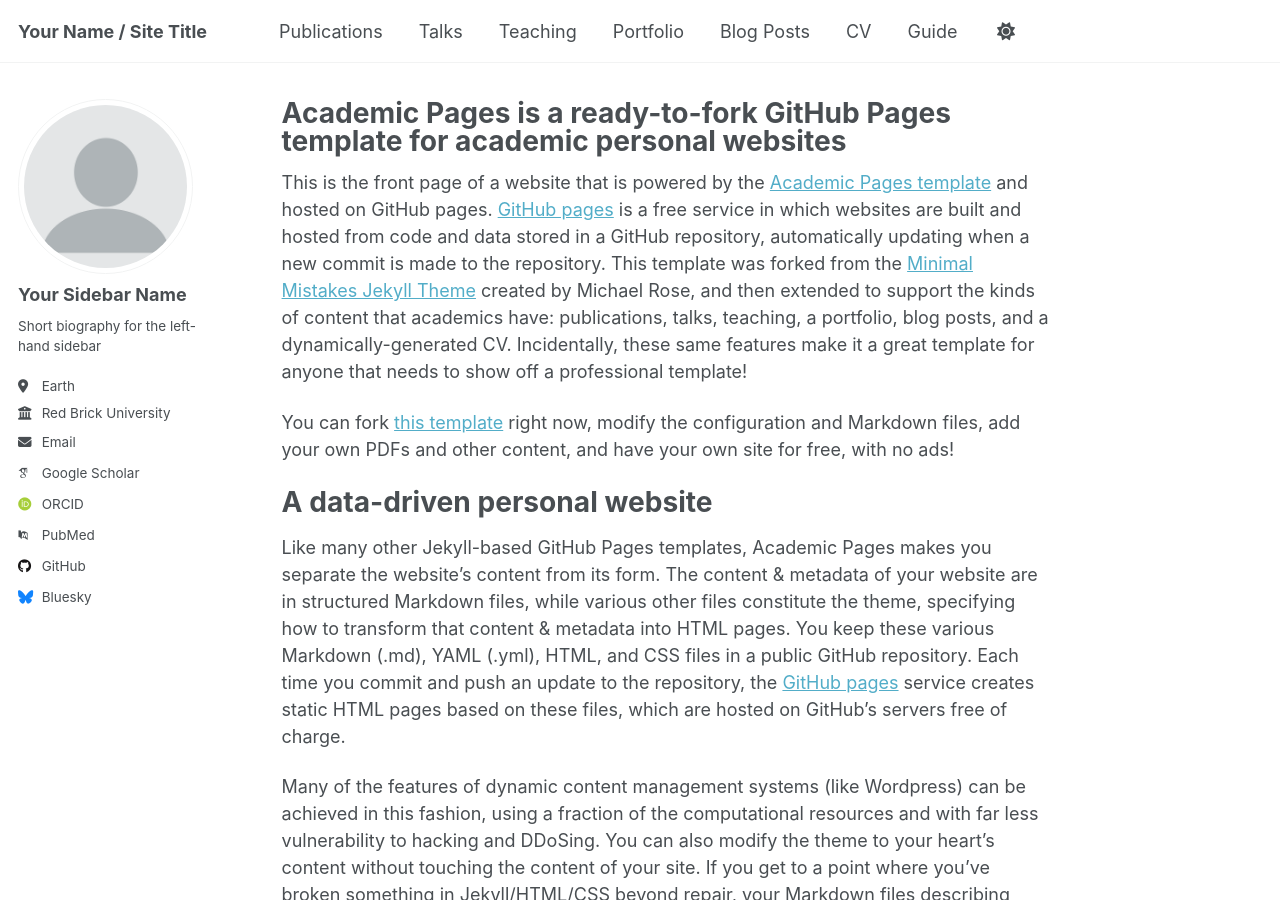
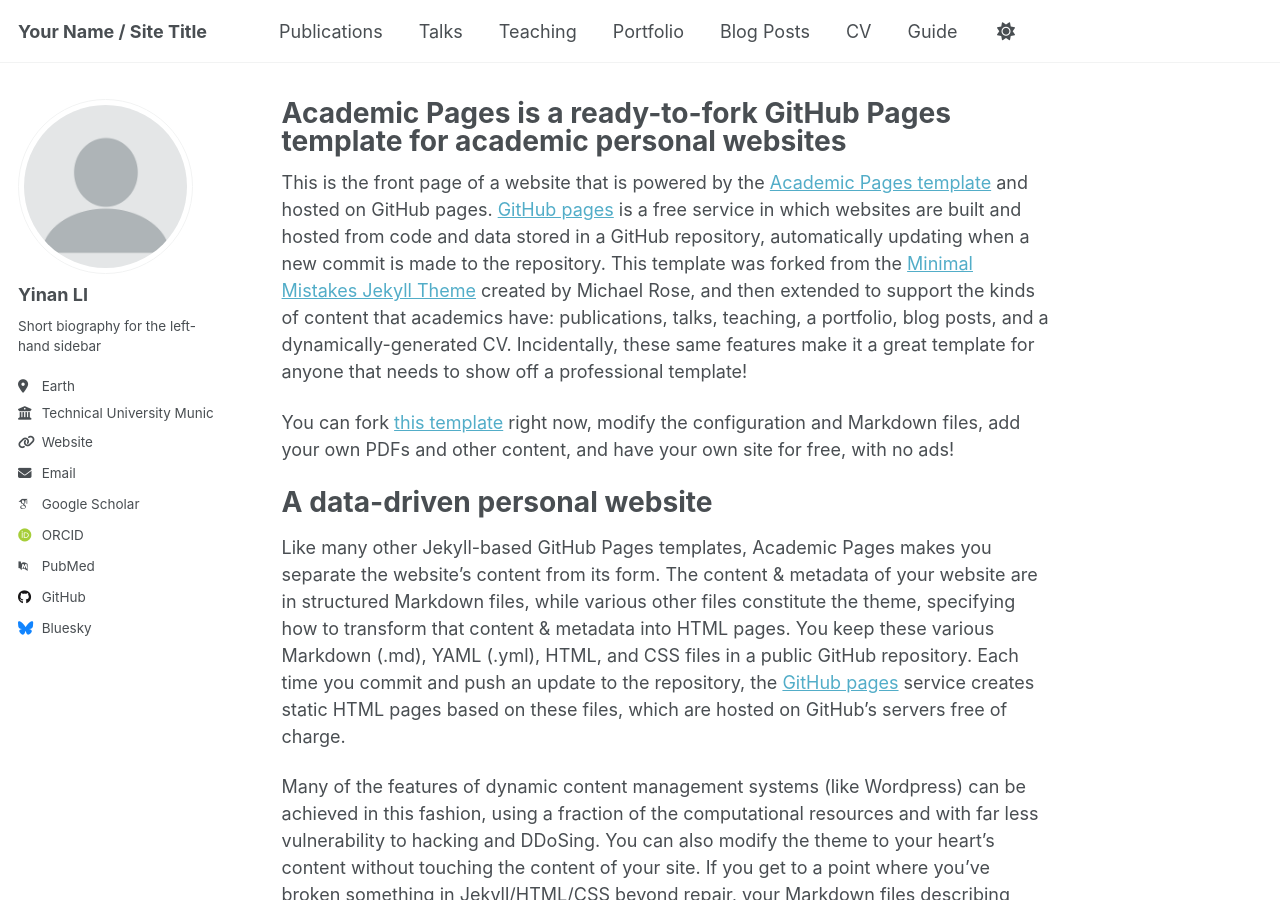
Before and after one commit to mgt-lya/Mysite, a Jekyll site: the page built from _pages/about.md, in a window 1280 px wide and 900 px high. Built offline with Jekyll 4.4.1, drawn with Linux system fonts in a browser that asks for light colours; some web fonts are replaced; a script that is not in the unit is left out.

Commit message:
Update _config.yml

```diff
--- a/_config.yml
+++ b/_config.yml
@@ -24,12 +24,12 @@ repository               : "academicpages/academicpages.github.io"
 author:
   # Biographic information
   avatar           : "profile.png"
-  name             : "Your Sidebar Name"
+  name             : "Yinan LI"
   pronouns         : # example: "she/her"
   bio              : "Short biography for the left-hand sidebar"
   location         : "Earth"
-  employer         : "Red Brick University"
-  uri              : # URL
+  employer         : "Technical University Munich"
+  uri              : "www.tum.de"
   email            : "none@example.org"
 
   # Academic websites
```
